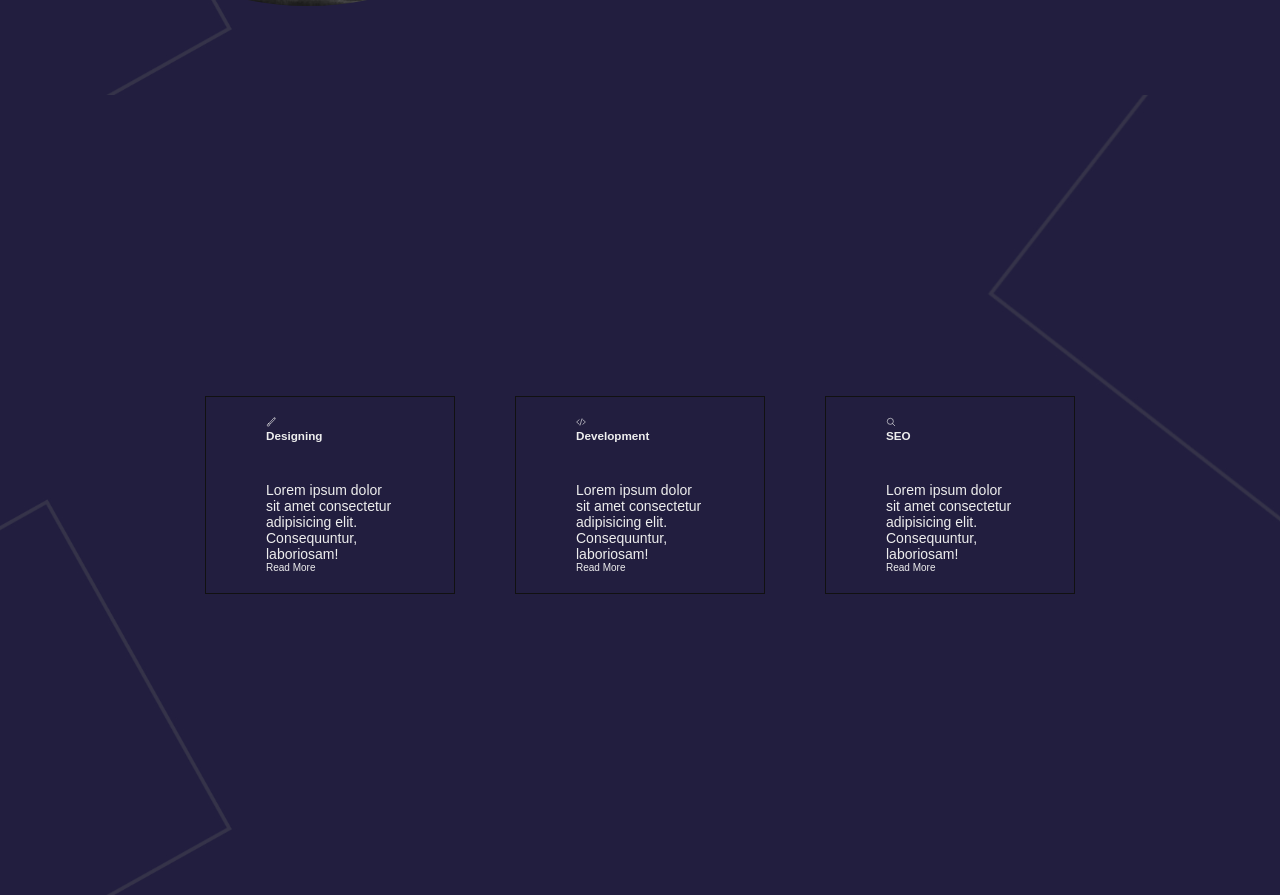
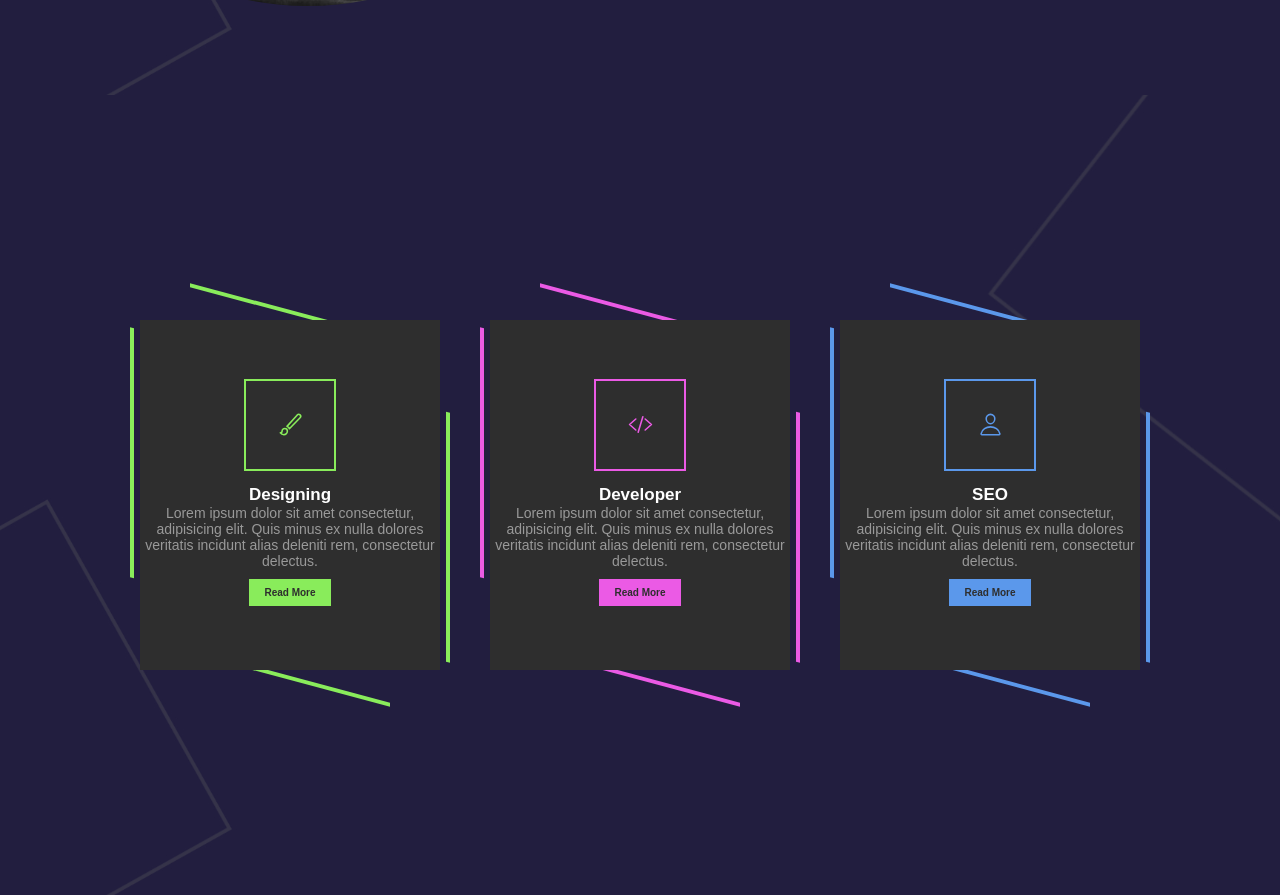
Before and after one commit to darckalias/darckalias.github.io, a plain HTML site: page index.html in a window 1280 px wide. Shown: the part 1505-2400 px from the top of the page. Drawn offline with nearby package versions, Linux system fonts and the light colour scheme.

Commit message:
section2 añadir los servicios

```diff
--- a/index.html
+++ b/index.html
@@ -81,51 +81,45 @@
             </div>
         </div>
 
+
         <section class="container2">
+          <nav class="box" style="--clr:#89ec5b;">
+            <nav class="content">
+              <nav class="icon"><ion-icon name="brush-outline"></ion-icon></nav>
+              <nav class="text">
+                <h3>Designing</h3>
+                <p>Lorem ipsum dolor sit amet consectetur, adipisicing elit. Quis minus ex nulla dolores veritatis incidunt alias deleniti rem, consectetur delectus.</p>
+                <a href="#">Read More</a>
+              </nav>
+            </nav>
+          </nav>
 
-            <div class="box">
-                <div class="content">
-                    <div class="icon">
-                      <ion-icon name="brush-outline"></ion-icon>
-                    </div>
-                    <div class="text">
-                       <h3>Designing</h3>
-                       <p>Lorem ipsum dolor sit amet consectetur adipisicing elit. Consequuntur, laboriosam!</p>
-                       <a href="#">Read More</a>
-                    </div>
-                </div>
-            </div>
+          <!--segunda caja-->
+          <nav class="box" style="--clr:#eb5ae5;">
+            <nav class="content">
+              <nav class="icon"><ion-icon name="code-slash-outline"></ion-icon></nav>
+              <nav class="text">
+                <h3>Developer</h3>
+                <p>Lorem ipsum dolor sit amet consectetur, adipisicing elit. Quis minus ex nulla dolores veritatis incidunt alias deleniti rem, consectetur delectus.</p>
+                <a href="#">Read More</a>
+              </nav>
+            </nav>
+          </nav>
 
-            <div class="box">
-              <div class="content">
-                  <div class="icon">
-                    <ion-icon name="code-slash-outline"></ion-icon>
-                  </div>
-                  <div class="text">
-                     <h3>Development</h3>
-                     <p>Lorem ipsum dolor sit amet consectetur adipisicing elit. Consequuntur, laboriosam!</p>
-                     <a href="#">Read More</a>
-                  </div>
-              </div>
-          </div>
+          <!--tercera caja-->
+          <nav class="box" style="--clr:#5b98eb;">
+            <nav class="content">
+              <nav class="icon"><ion-icon name="person-outline"></ion-icon></nav>
+              <nav class="text">
+                <h3>SEO</h3>
+                <p>Lorem ipsum dolor sit amet consectetur, adipisicing elit. Quis minus ex nulla dolores veritatis incidunt alias deleniti rem, consectetur delectus.</p>
+                <a href="#">Read More</a>
+              </nav>
+            </nav>
+          </nav>
+      </section>
 
-          <div class="box">
-            <div class="content">
-                <div class="icon">
-                  <ion-icon name="search-outline"></ion-icon>
-                </div>
-                <div class="text">
-                   <h3>SEO</h3>
-                   <p>Lorem ipsum dolor sit amet consectetur adipisicing elit. Consequuntur, laboriosam!</p>
-                   <a href="#">Read More</a>
-                </div>
-            </div>
-        </div>
-
-        </section>
-    </section>
-    <script src="script.js"></script>
-    <script type="module" src="https://unpkg.com/ionicons@5.5.2/dist/ionicons/ionicons.esm.js"></script>
-    <script nomodule src="https://unpkg.com/ionicons@5.5.2/dist/ionicons/ionicons.js"></script>
+      <script type="module" src="https://unpkg.com/ionicons@5.5.2/dist/ionicons/ionicons.esm.js"></script>
+<script nomodule src="https://unpkg.com/ionicons@5.5.2/dist/ionicons/ionicons.js"></script>
   </body>
 </html>
--- a/style.css
+++ b/style.css
@@ -207,29 +207,129 @@ li{
     color: #ea4c89;
 }
 
-.container2{
-  width: 100%;
-  height: 100vh;
-}
 
-.container2 p{
-  margin-top: 4rem;
-}
 
 
 .container2{
+  height: 100vh;
   display: flex;
   justify-content: center;
   align-items: center;
   flex-wrap: wrap;
-  gap: 60px;
-
+  gap: 50px;
 }
 
-.box{
-  border: 1px solid #111;
-  padding: 20px 60px;
-  width: 250px;
+.container2 .box{
+  background: #2e2e2e;
+  width: 300px;
+  height: 350px;
+  display: flex;
+  align-items: center;
+  justify-content: center;
+  position: relative;
+}
+
+.container2 .box::before{
+    content: '';
+    position: absolute;
+    inset: -10px 50px;
+    border-top: 4px solid  var(--clr);
+    border-bottom: 4px solid  var(--clr);
+    transform: skewY(15deg);
+    transition: 0.8s ease-in-out;
+    z-index: -1;
+}
+
+.container2 .box:hover::before{
+  transform: skewY(0);
+}
+
+
+.container2 .box::after{
+  content: '';
+  position: absolute;
+  inset: 50px -10px;
+  border-left: 4px solid  var(--clr);
+  border-right: 4px solid  var(--clr);
+  transform: skewY(15deg);
+  transition: 0.8s ease-in-out;
+  z-index: -1;
+}
+
+.container2 .box:hover::after{
+transform: skewY(0);
+}
+
+
+.container2 .content{
+
+  display: flex;
+  align-items: center;
+  justify-content: center;
+  flex-direction: column;
+  text-align: center;
+  gap: 20px;
+  width: 100%;
+  height: 100%;
+  overflow: hidden;
+}
+
+.container2 .icon{
+  color: var(--clr);
+  width: 80px;
+  height: 80px;
+  box-shadow: 0 0 0 4px #2e2e2e,
+  0 0 0 6px var(--clr);
+  font-size: 2.5rem;
+  display: flex;
+  justify-content: center;
+  align-items: center;
+  background: #2e2e2e;
+  transition: 0.8s ease-in-out;
+  cursor: pointer;
+}
+
+.container2 .box:hover .icon{
+  box-shadow: 0 0 0 4px #2e2e2e,
+  0 0 0 200px var(--clr);
+  background: var(--clr);
+  color: #2e2e2e;
+}
+
+.container2 .content .text h3{
+  font-size: 1.7rem;
+  color: #fff;
+  font-weight: bold;
+  transition: 0.8s ease-in-out;
+}
+
+.container2 .box:hover  .content .text h3{
+  color: #2e2e2e;
+}
+
+.container2 .box .content .text p{
+    color: #999;
+}
+
+.container2 .box:hover .content .text p{
+  color: #2e2e2e;
+}
+
+
+.container2 .box .content .text a{
+    background: var(--clr);
+    text-decoration: none;
+    padding: 8px 15px;
+
+    display: inline-block;
+    margin-top: 10px;
+    color: #2e2e2e;
+    font-weight: 700;
+}
+
+.container2 .box:hover .content .text a{
+  background: #2e2e2e;
+  color: var(--clr);
 }
 
 /* solucion  para el heading quitar el margin top para
```
